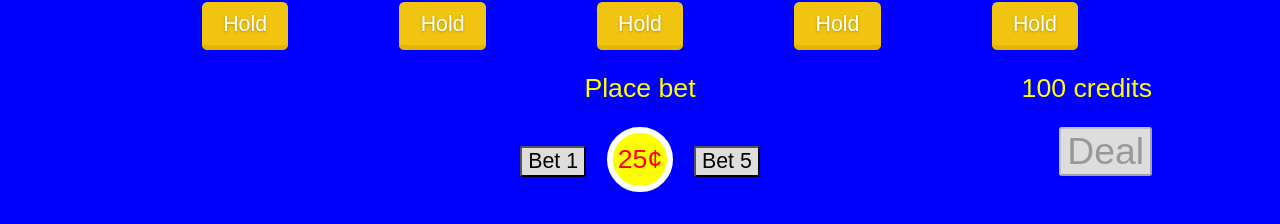
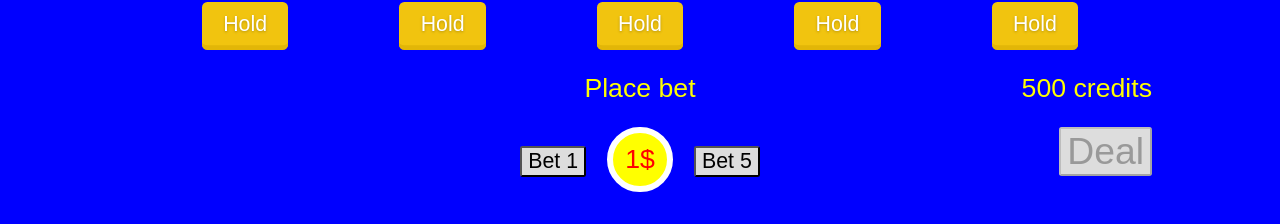
Before and after one commit to audiodude/video-poker, an Angular app: page / in a window 1280 px wide. Shown: the part 553-777 px from the top of the page. Built offline with nearby package versions, Linux system fonts and the light colour scheme.

Commit message:
Default to $1 denomination and 500 credits, and allow selection of 1$ denomination

```diff
--- a/src/app/app.component.ts
+++ b/src/app/app.component.ts
@@ -23,8 +23,8 @@ export class AppComponent implements OnInit {
   hand: Hand;
   clearBet: boolean;
   betAmount: number = 0;
-  totalAmount: number = 100;
-  denomination = 0.25;
+  totalAmount: number = 500;
+  denomination = 1;
   newTotalAmount: number;
   isAnimatingPayout: boolean;
   optimalHand: number[];
@@ -193,7 +193,6 @@ export class AppComponent implements OnInit {
     this.cards = this.initialCards;
     this.initialCards = swap;
 
-
     if (this.showingInitialCards) {
       this.highlights = [false, false, false, false, false];
     } else {
--- a/src/app/betting/betting.component.html
+++ b/src/app/betting/betting.component.html
@@ -7,7 +7,7 @@
   </span>
   <span class="total-amount" (click)="totalAmountClicked()">
     <span *ngIf="!showDollars">
-      {{totalAmount}} {{totalAmount > 1 ? 'credits' : 'credit'}}
+      {{totalAmountCredits()}} {{totalAmount > 1 ? 'credits' : 'credit'}}
     </span>
     <span *ngIf="showDollars">
       ${{totalAmountDollars()}}
@@ -21,6 +21,7 @@
             (click)="betClicked(1)">Bet 1</button>
 
     <span class="denomination" (click)="denominationClicked()">
+      <span *ngIf="denomination === 1">1$</span>
       <span *ngIf="denomination === 0.25">25¢</span>
       <span *ngIf="denomination === 0.05">&nbsp;5¢</span>
     </span>
--- a/src/app/betting/betting.component.ts
+++ b/src/app/betting/betting.component.ts
@@ -14,11 +14,18 @@ export class BettingComponent {
   @Output() deal: EventEmitter<boolean> = new EventEmitter<boolean>();
   @Output()
   denominationChange: EventEmitter<number> = new EventEmitter<number>();
+  private readonly denominations = [0.05, 0.25, 1];
 
   showDollars: boolean = false;
 
+
   totalAmountDollars() {
     return (this.totalAmount * this.denomination).toFixed(2);
+  }
+
+  totalAmountCredits() {
+    return this.totalAmount.toFixed(2) == this.totalAmount ?
+      this.totalAmount : this.totalAmount.toFixed(2);
   }
 
   totalAmountClicked() {
@@ -34,7 +41,16 @@ export class BettingComponent {
   }
 
   denominationClicked() {
-    const newDenomination = this.denomination === 0.25 ? 0.05 : 0.25;
+    let idx = this.denominations.indexOf(this.denomination);
+    window.console.log(idx);
+    let newDenomination = 0.25;
+    if (idx !== -1) {
+      idx = idx + 1;
+      if (idx == this.denominations.length) {
+        idx = 0;
+      }
+      newDenomination = this.denominations[idx];
+    }
     this.denominationChange.emit(newDenomination);
   }
 }
```
